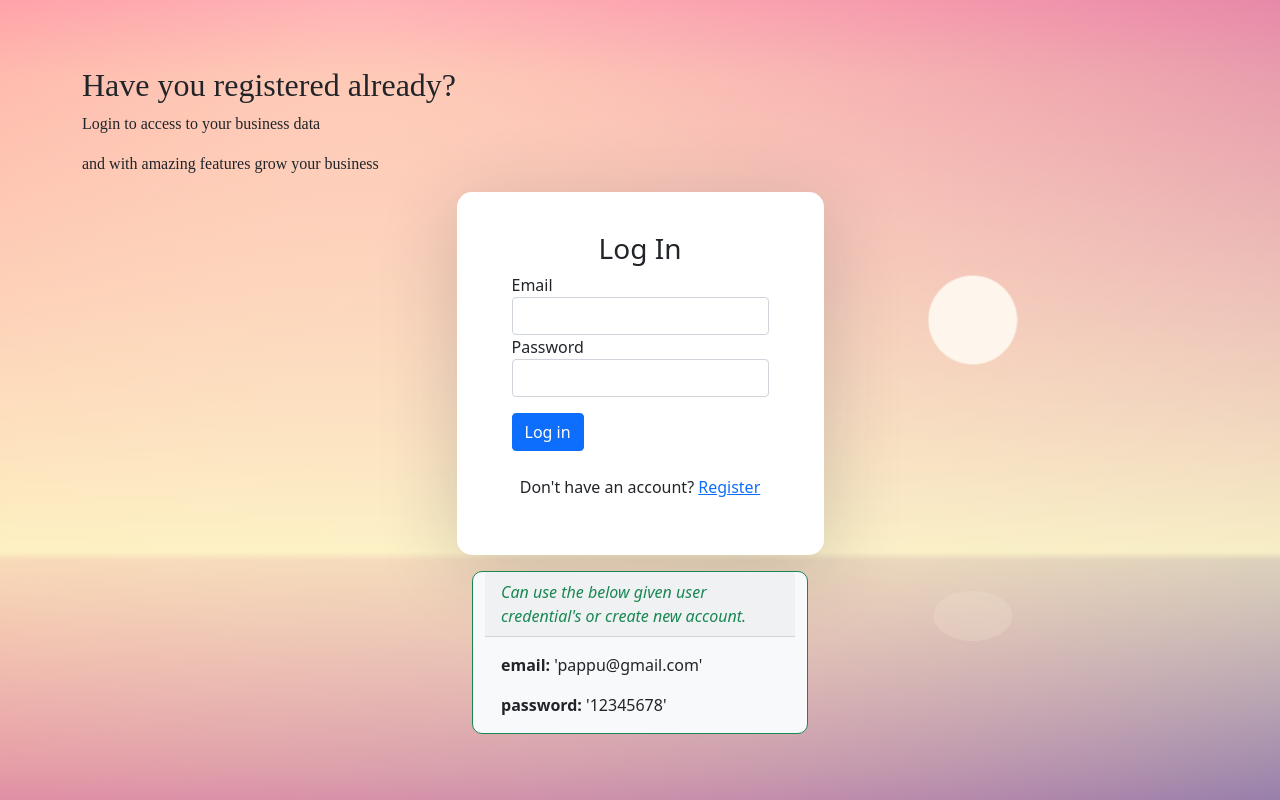
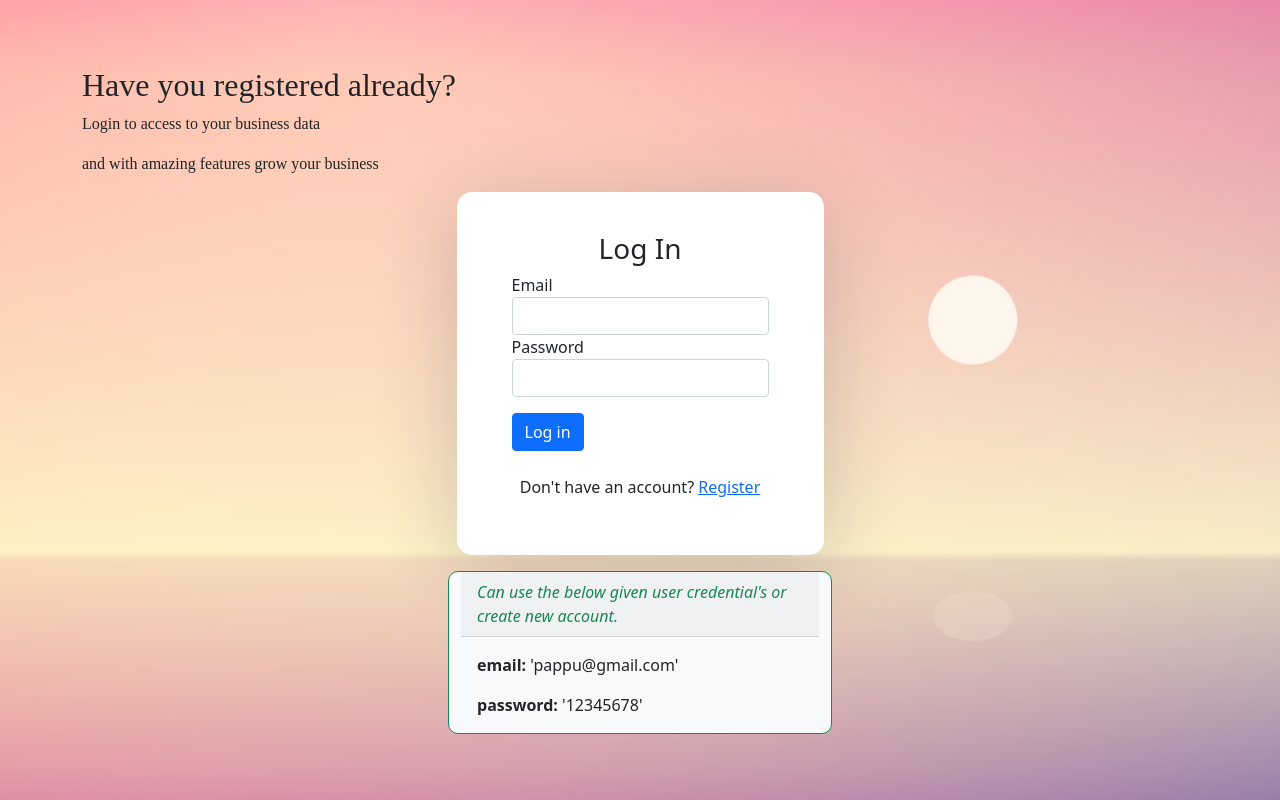
Before and after one commit to farhanach27/billing-app, a React (Create React App) app: page / in a window 1280 px wide. Built offline with nearby package versions, Linux system fonts and the light colour scheme.

Commit message:
Update Login.js

```diff
--- a/src/components/userAuth/Login.js
+++ b/src/components/userAuth/Login.js
@@ -84,7 +84,7 @@ const Login  = (props) => {
                 )}
             </Formik>
 
-            <div class="card bg-light mt-3 border-success" style={{width: '21rem'}}>
+            <div class="card bg-light mt-3 border-success" style={{width: '24rem'}}>
                 <div class="card-header text-success"><i>Can use the below given user credential's or create new account.</i></div>
                 <div class="card-body">
                     <p class="card-text"><b>email: </b>'pappu@gmail.com'</p>
```
